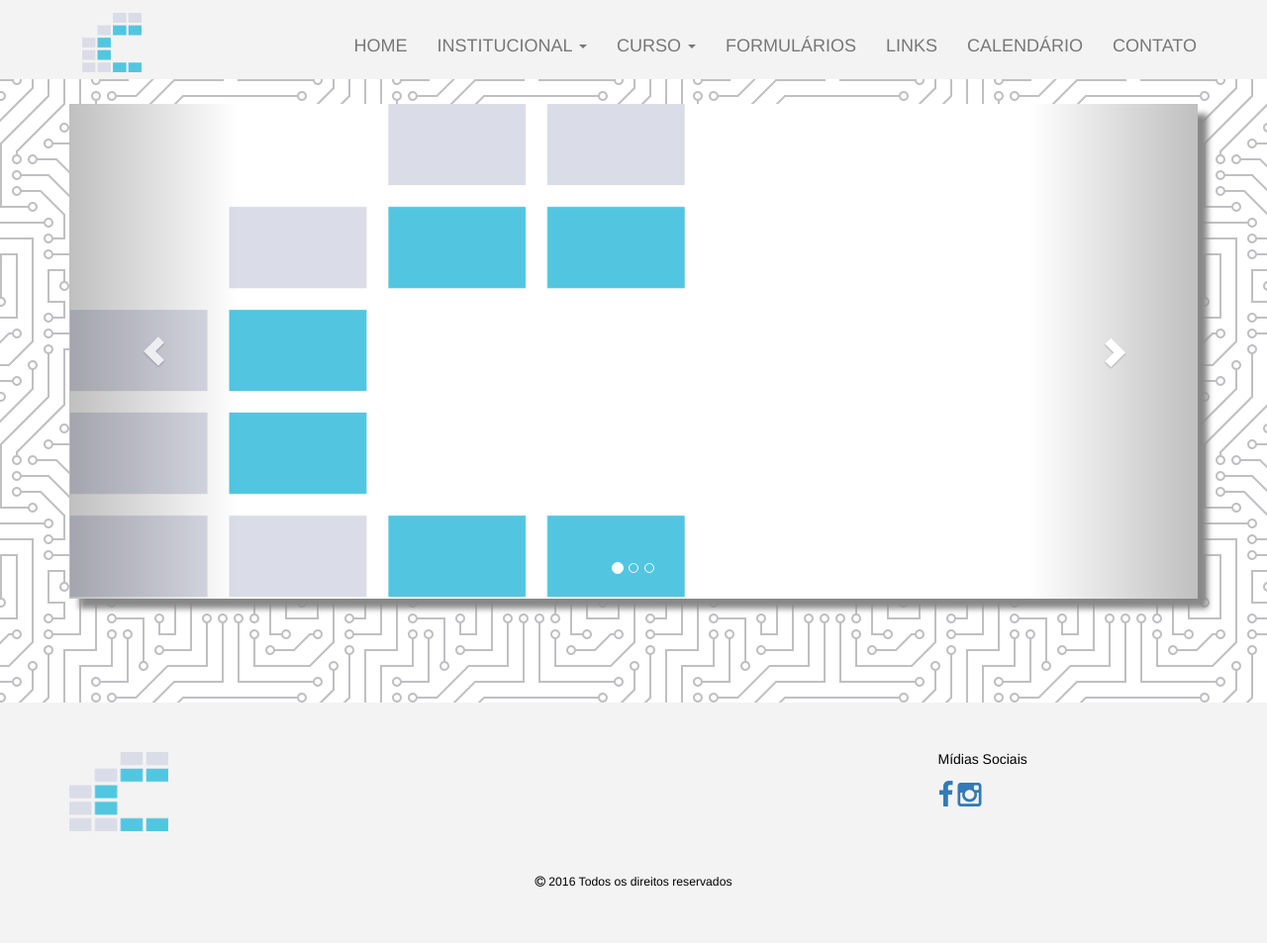
After one commit to SiteCA/siteCA, a PHP site: page /index.php in a window 1280 px wide. The commit adds this page. Shown: the whole page at 99% size. Run offline with PHP 8.4, Linux system fonts and the light colour scheme; some libraries are stand-ins or nearby versions.

Commit message:
Comeco do site em php

```diff
--- a/assets/css/responsive.css
+++ b/assets/css/responsive.css
@@ -52,7 +52,7 @@ Author URI: http://themeforest.net/user/XpeedStudio/portfolio
 		margin-top: 11px;
 	}
 	.navbar-default .navbar-nav .open .dropdown-menu>li>a:hover, .navbar-default .navbar-nav .open .dropdown-menu>li>a:focus {
-		color: #7499f7;
+		color: #52c6e0;
 		background-color: transparent;
 	}
 
--- /dev/null
+++ b/index.php
@@ -0,0 +1,63 @@
+<?php include 'paginas/header.php'; ?>
+
+         <!-- comeco da seção de anuncio -->
+        <section id="home" class="home">
+            <div class="home_overlay">
+                <div class="container">
+                    <div class="row">
+
+						<div class="col-sm-12 col-sm">
+							<div class="main_home">
+								<div class="mainhomecontent">
+									<div class="single_home">
+										<div id="destaque" class="carousel slide" data-ride="carousel">
+										  <!-- Indicators -->
+										  <ol class="carousel-indicators">
+										    <li data-target="#destaque" data-slide-to="0" class="active"></li>
+										    <li data-target="#destaque" data-slide-to="1"></li>
+										    <li data-target="#destaque" data-slide-to="2"></li>
+										  </ol>
+
+										  <!-- Wrapper for slides -->
+										  <div class="carousel-inner">
+										    <div class="item active">
+										      <img src="assets/images/logoCA2.png" alt="Centro Acadêmico de Ciência da Computação">
+										    </div>
+
+										    <div class="item">
+										      <div class="carousel-content">
+										      	<div id="text-carousel">
+										      		<p>Lorem ipsum dolor sit amet, consectetur adipisicing elit, sed do eiusmod
+										      		tempor incididunt ut labore et dolore magna aliqua. Ut enim ad minim veniam,
+										      		quis nostrud exercitation ullamco laboris nisi ut aliquip ex ea commodo
+										      		consequat. Duis aute irure dolor in reprehenderit in voluptate velit esse
+										      		cillum dolore eu fugiat nulla pariatur. Excepteur sint occaecat cupidatat non
+										      		proident, sunt in culpa qui officia deserunt mollit anim id est laborum.</p>
+										      	</div>
+										      </div>
+										    </div>
+										  </div>
+
+										  <!-- Left and right controls -->
+										  <a class="left carousel-control" href="#destaque" data-slide="prev">
+										    <span class="glyphicon glyphicon-chevron-left"></span>
+										    <span class="sr-only">Anterior</span>
+										  </a>
+										  <a class="right carousel-control" href="#destaque" data-slide="next">
+										    <span class="glyphicon glyphicon-chevron-right"></span>
+										    <span class="sr-only">Proximo</span>
+										  </a>
+										</div>
+									</div>
+								</div>
+							</div>
+						</div>
+					</div>
+
+                </div>
+            </div>
+        </section>
+        <!-- fim da seção de anuncio -->
+
+
+<?php include 'paginas/footer.php'; ?>
--- /dev/null
+++ b/paginas/footer.php
@@ -0,0 +1,56 @@
+		<!--Inicio do Rodapé-->
+		<section id="footerwidget" class="footerwidget">
+			<div class="container">
+				<div class="row">
+					<div class="col-sm-3 col-xs-6">
+							<div class="single_widget">
+									<div class="logoRodape">
+										      <img src="assets/images/icon.png">
+									 </div>
+
+							</div>
+					</div>
+					<div class="col-sm-6 col-xs-6">
+							<div class="single_widget">
+
+
+							</div>
+					</div>
+					<div class="col-sm-3 col-xs-6">
+							<div class="single_widget">
+									<h6> Mídias Sociais</h6>
+									<a href=""><span><i class="fa fa-facebook fa-2x" aria-hidden="true"></i></a>
+									<a href=""><span><i class="fa fa-instagram fa-2x" aria-hidden="true"></i></a>
+
+							</div>
+					</div>
+				</div>
+				<div class="row">
+					<div class="col-sm-12 col-xs-6">
+							<div class="single_widget">
+							 <p><span><i class="fa fa-copyright" aria-hidden="true"></i></span> 2016 Todos os direitos reservados</p>
+							</div>
+					</div>
+				</div>
+			</div>
+		</section>
+
+       <!-- Fim do rodapé-->
+
+        <div class="scrollup">
+            <a href="#"><i class="fa fa-chevron-up"></i></a>
+        </div>
+
+        <script src="assets/js/vendor/jquery-1.11.2.min.js"></script>
+        <script src="assets/js/vendor/bootstrap.min.js"></script>
+        <script src="assets/js/vendor/isotope.min.js"></script>
+
+        <script src="assets/js/jquery.easypiechart.min.js"></script>
+        <script src="assets/js/jquery.mixitup.min.js"></script>
+
+
+        <script src="assets/js/plugins.js"></script>
+        <script src="assets/js/main.js"></script>
+
+    </body>
+</html>
--- /dev/null
+++ b/paginas/header.php
@@ -0,0 +1,88 @@
+<!doctype html>
+<!--[if lt IE 7]>      <html class="no-js lt-ie9 lt-ie8 lt-ie7" lang=""> <![endif]-->
+<!--[if IE 7]>         <html class="no-js lt-ie9 lt-ie8" lang=""> <![endif]-->
+<!--[if IE 8]>         <html class="no-js lt-ie9" lang=""> <![endif]-->
+<!--[if gt IE 8]><!--> <html class="no-js" lang=""> <!--<![endif]-->
+    <head>
+        <meta charset="utf-8">
+        <meta http-equiv="X-UA-Compatible" content="IE=edge,chrome=1">
+        <title>CACCOMP CEUNES</title>
+        <meta name="description" content="">
+        <meta name="viewport" content="width=device-width, initial-scale=1">
+        <link rel="icon" href="assets/images/icon.png">
+
+        <!--<link href='https://fonts.googleapis.com/css?family=Titillium+Web:400,200,300,600,700' rel='stylesheet' type='text/css'>-->
+        <link rel="stylesheet" href="assets/css/fonticons.css">
+        <link rel="stylesheet" href="assets/fonts/stylesheet.css">
+        <link rel="stylesheet" href="assets/css/font-awesome.min.css">
+        <link rel="stylesheet" href="assets/css/bootstrap.min.css">
+        <!--        <link rel="stylesheet" href="assets/css/bootstrap-theme.min.css">-->
+
+        <!--For Plugins external css-->
+        <link rel="stylesheet" href="assets/css/plugins.css" />
+
+        <!--Theme custom css -->
+        <link rel="stylesheet" href="assets/css/style.css">
+
+        <!--Theme Responsive css-->
+        <link rel="stylesheet" href="assets/css/responsive.css" />
+
+        <script src="assets/js/vendor/modernizr-2.8.3-respond-1.4.2.min.js"></script>
+    </head>
+    <body>
+		<div class='preloader'><div class='loaded'>&nbsp;</div></div>
+        <header id="main_menu" class="header">
+            <div class="main_menu_bg navbar-fixed-top">
+                <div class="container">
+                    <div class="row">
+                        <div class="nave_menu wow fadeInDown" data-wow-duration="1s">
+                            <nav class="navbar navbar-default">
+                                <div class="container-fluid">
+                                    <!-- Brand and toggle get grouped for better mobile display -->
+                                    <div class="navbar-header">
+                                        <button type="button" class="navbar-toggle collapsed" data-toggle="collapse" data-target="#bs-example-navbar-collapse-1" aria-expanded="false" >
+                                            <span class="sr-only">Toggle navigation</span>
+                                            <span class="icon-bar"></span>
+                                            <span class="icon-bar"></span>
+                                            <span class="icon-bar"></span>
+                                        </button>
+
+                                        <a class="navbar-brand" href="#"><img src="assets/images/icon.png" class="imgLogo"></a>
+                                    </div>
+
+                                    <!-- Collect the nav links, forms, and other content for toggling -->
+                                    <div class="collapse navbar-collapse" id="bs-example-navbar-collapse-1" style="margin-top: 25px">
+
+                                        <ul class="nav navbar-nav navbar-right">
+                                            <li><a href="#home">Home</a></li>
+											<li class="dropdown">
+											  <a href="#" class="dropdown-toggle" data-toggle="dropdown" role="button" aria-haspopup="true" aria-expanded="false">Institucional <span class="caret"></span></a>
+											  <ul class="dropdown-menu">
+												<li><a href="#">História</a></li>
+												<li><a href="#">Gestões</a></li>
+												<li><a href="#">Atas</a></li>
+											  </ul>
+											</li>
+											<li class="dropdown">
+											  <a href="#" class="dropdown-toggle" data-toggle="dropdown" role="button" aria-haspopup="true" aria-expanded="false">Curso <span class="caret"></span></a>
+											  <ul class="dropdown-menu">
+												<li><a href="#">Sobre</a></li>
+												<li><a href="#">PPC</a></li>
+												<li><a href="#">Grade</a></li>
+											  </ul>
+											</li>
+                                            <li><a href="#">Formulários</a></li>
+                                            <li><a href="#">Links</a></li>
+                                            <li><a href="#">Calendário</a></li>
+                                            <li><a href="#">Contato</a></li>
+                                        </ul>
+                                    </div>
+                                </div>
+                            </nav>
+                        </div>
+                    </div>
+
+                </div>
+
+            </div>
+        </header> <!--End of header -->
```
Also changed, not shown: assets/css/style.css (+12 -12 lines).
